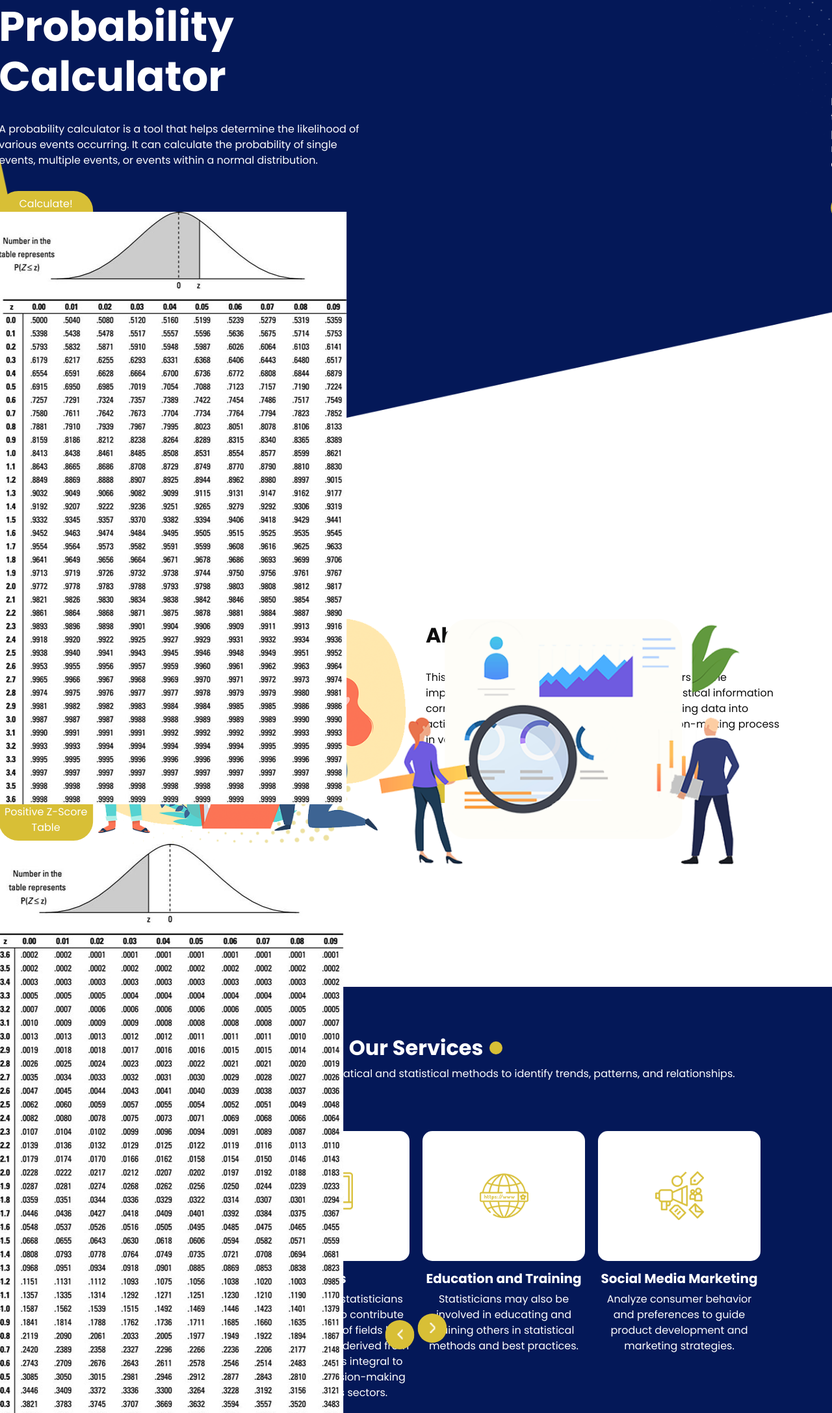
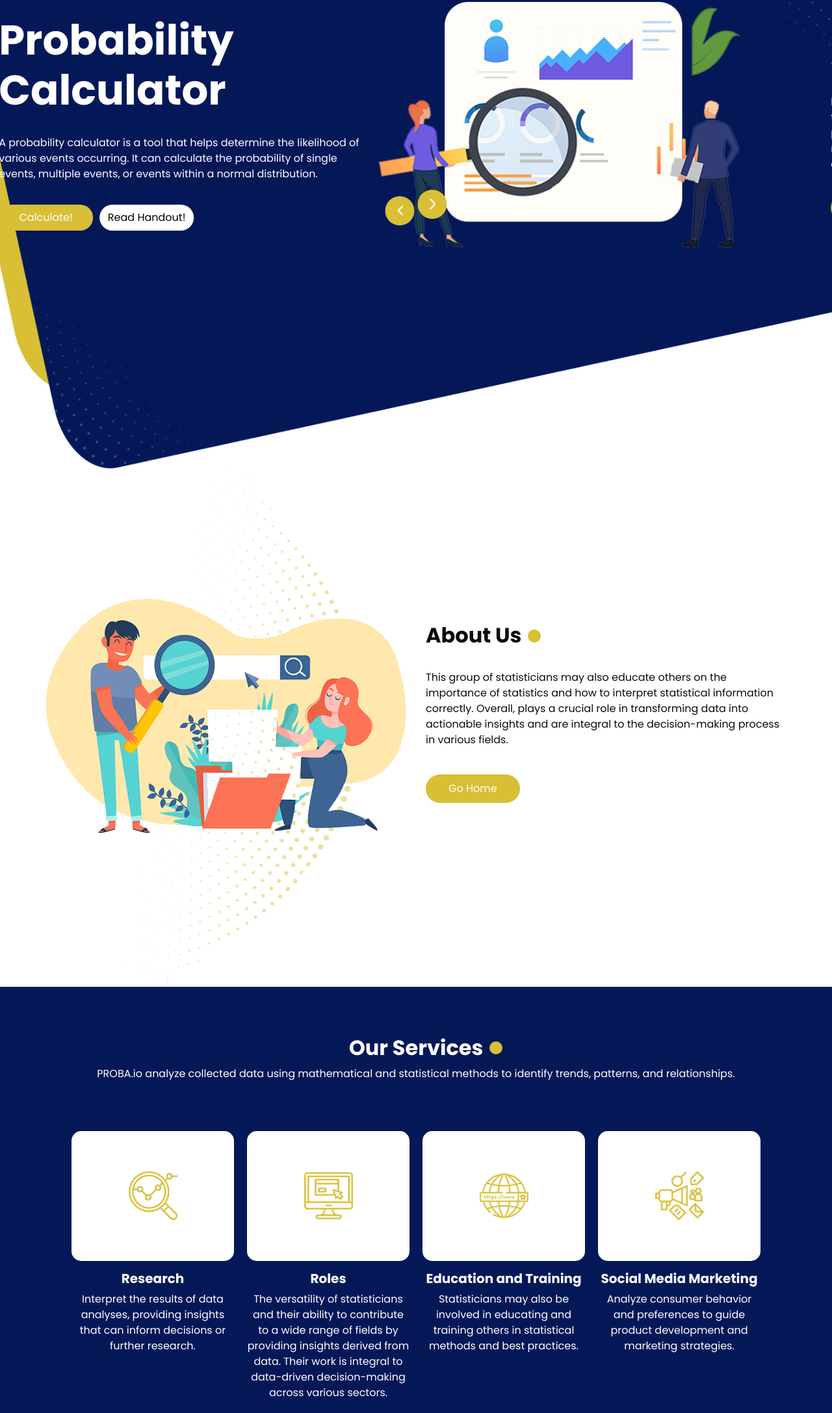
Before and after one commit to HACKERShead/PROBA.io-, a plain HTML site: page index.html in a window 1280 px wide. Shown: the part 63-2238 px from the top of the page at 65% size. Drawn offline with nearby package versions, Linux system fonts and the light colour scheme.

Commit message:
Update index.html

```diff
--- a/index.html
+++ b/index.html
@@ -90,8 +90,7 @@
                     <div class="btn-box">
                       <a href="calculator.html" onclick="return openPopup('calculator.html');" class="btn-1">
                         Calculate!
-                       <img src="images/positive.jpg">Positive Z-Score Table</a>
-                       <img src="images/negative.jpg">Negative Z-Score Table</a>
+
                       <a href="Handouts/PROBABILITY (FINALS).pdf" target="_blank" rel="noopener noreferrer" class="btn-2">
                         Read Handout!
                       </a>
```
